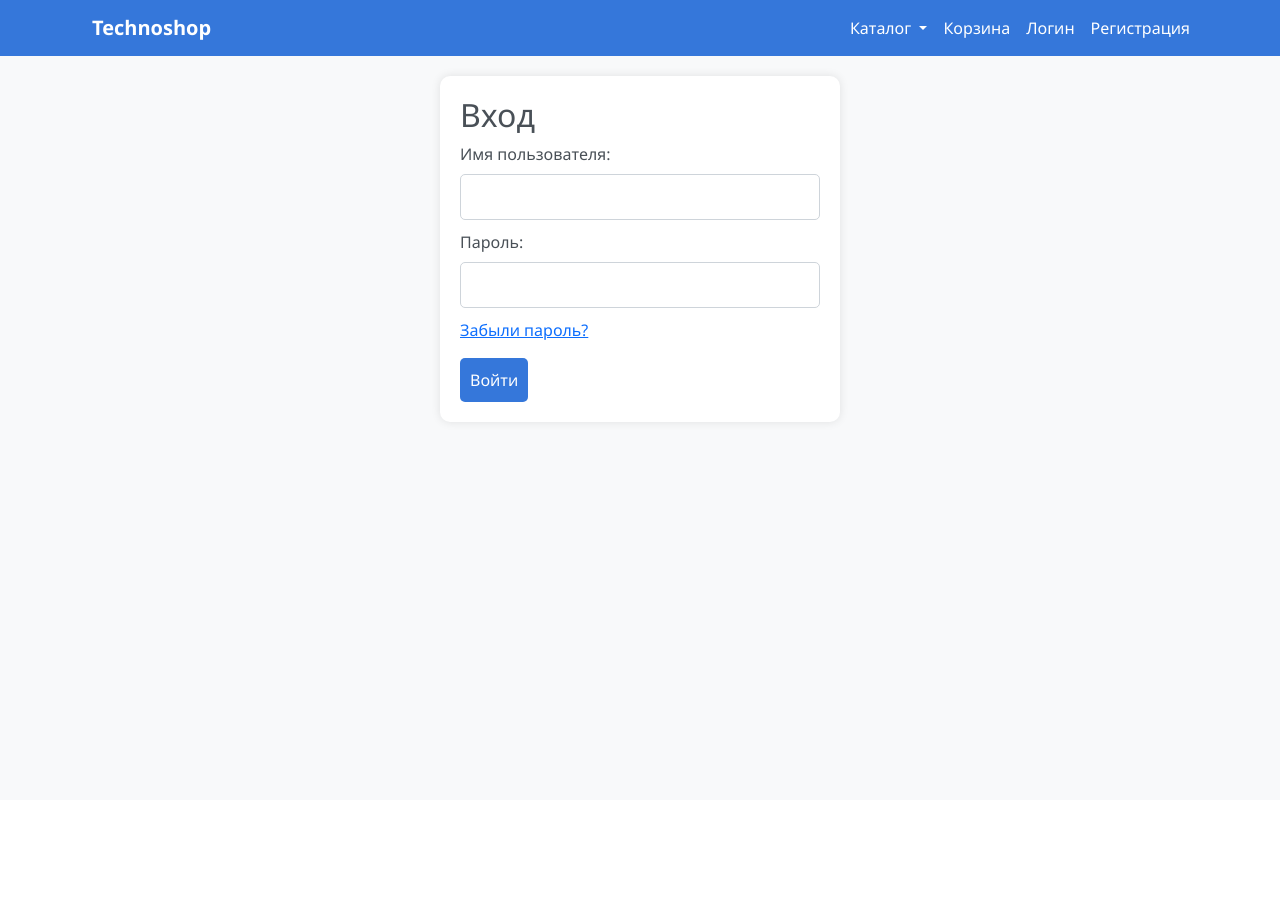
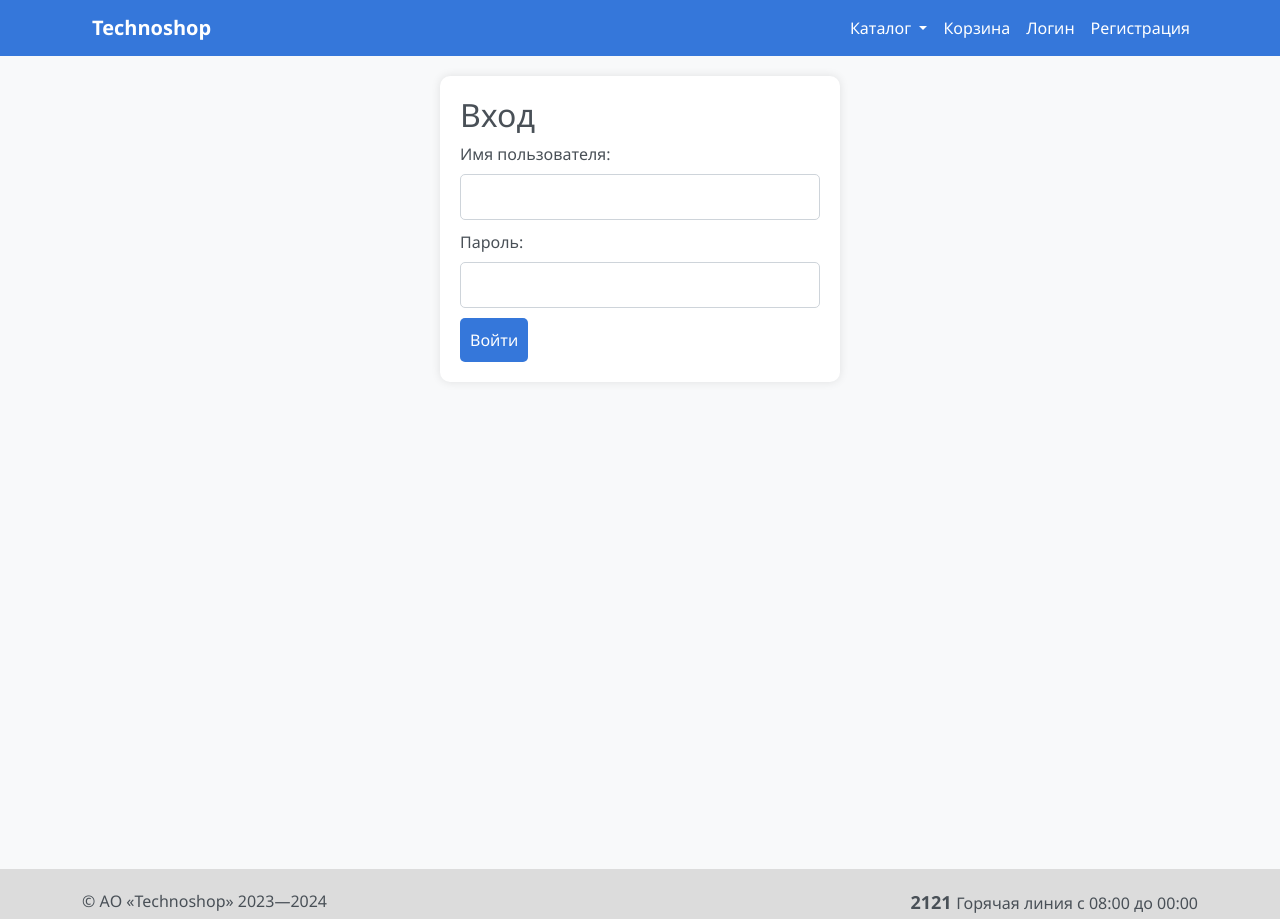
Before and after one commit to Cagey7/technoshop, a Django app: page /login/ in a window 1280 px wide. Before the commit the page ends 425 px from the top, so only its background shows below. Run offline with Django 4.2, Linux system fonts and the light colour scheme; parts of the project's set-up code (start-up, migrations or seed data) failed here and were passed over.

Commit message:
Added footer

```diff
--- a/cart/templates/cart/cart.html
+++ b/cart/templates/cart/cart.html
@@ -2,7 +2,6 @@
 {% load humanize %}
 
 {% block body %}
-<main>
     <div class="container">
     {% if cart_items %}
     <h4 class="fw-bold">Корзина</h4>
@@ -222,5 +221,4 @@
 
     {% endif %}
     </div>
-</main>
 {% endblock %}
--- a/core/templates/core/layout.html
+++ b/core/templates/core/layout.html
@@ -67,9 +67,19 @@
             </div>
         </div>
     </nav>
+    <main style="min-height:813px;">
     {% block body %}
     {% endblock %}
+    </main>
 </body>
+
+<div style="background-color: rgb(220,220,220); height:50px;">
+    <div class="container">
+        <p style="padding-top:20px;">© АО «Technoshop» 2023—2024
+            <span style="float:right;"><span style="font-size: 18px; font-weight: bold;">2121     </span>Горячая линия с 08:00 до 00:00</span>
+        </p>
+    </div>
+</div>
 
 <script src="https://cdn.jsdelivr.net/npm/bootstrap@5.3.0/dist/js/bootstrap.bundle.min.js"></script>
 </body>
--- a/products/templates/products/chapter.html
+++ b/products/templates/products/chapter.html
@@ -2,7 +2,6 @@
 {% load humanize %}
 
 {% block body %}
-<main>
     <div class="container">
     <h1>{{ categories.0.category_chapter.name }}</h1>
     <div class="row">
@@ -54,5 +53,4 @@
         </div>
     </div>
     </div>
-</main>
 {% endblock %}
--- a/products/templates/products/index.html
+++ b/products/templates/products/index.html
@@ -1,7 +1,6 @@
 {% extends "core/layout.html" %}
 
 {% block body %}
-<main>
     <br>
     <div class="container">
         {% if messages %}
@@ -59,5 +58,4 @@
             {% endfor %}
         </div>
     </div>
-</main>
 {% endblock %}
--- a/products/templates/products/item.html
+++ b/products/templates/products/item.html
@@ -2,7 +2,6 @@
 {% load humanize %}
 
 {% block body %}
-<main>
     <div class="container">
     {% if item.is_in_cart %}
 		<h4>{{ item.item.name }}</h4>
@@ -59,5 +58,4 @@
 		</div>
     {% endif %}
 	</div>
-</main>
 {% endblock %}
--- a/users/templates/users/login.html
+++ b/users/templates/users/login.html
@@ -2,7 +2,6 @@
 
 
 {% block body %}
-<main>
     <div class="container">
     <form class="auth_form" method="post" action="{% url 'login' %}">
         {% csrf_token %}
@@ -36,12 +35,8 @@
             {% endif %}
         </div>
 
-        {# Assumes you set up the password_reset view in your URLconf #}
-        <p class="mt-1"><a href="{% url 'password_reset' %}">Забыли пароль?</a></p>
-
         <button class="auth_button" type="submit" class="btn mt-2">Войти</button>
         <input type="hidden" name="next" value="{{ next }}">
     </form>
     </div>
-</main>
 {% endblock %}
--- a/users/templates/users/register.html
+++ b/users/templates/users/register.html
@@ -1,7 +1,6 @@
 {% extends "core/layout.html" %}
 
 {% block body %}
-<main>
     <div class="container">
     <form class="auth_form" method="post" action="{% url 'register' %}">
         {% csrf_token %}
@@ -34,5 +33,4 @@
         <button class="auth_button" type="submit" class="btn mt-2">Регистрация</button>
     </form>
     </div>
-</main>
 {% endblock %}
--- a/users/templates/users/user_layout.html
+++ b/users/templates/users/user_layout.html
@@ -1,7 +1,6 @@
 {% extends "core/layout.html" %}
 
 {% block body %}
-<br>
 <main>
     <div class="container">
     <div class="row">
```
